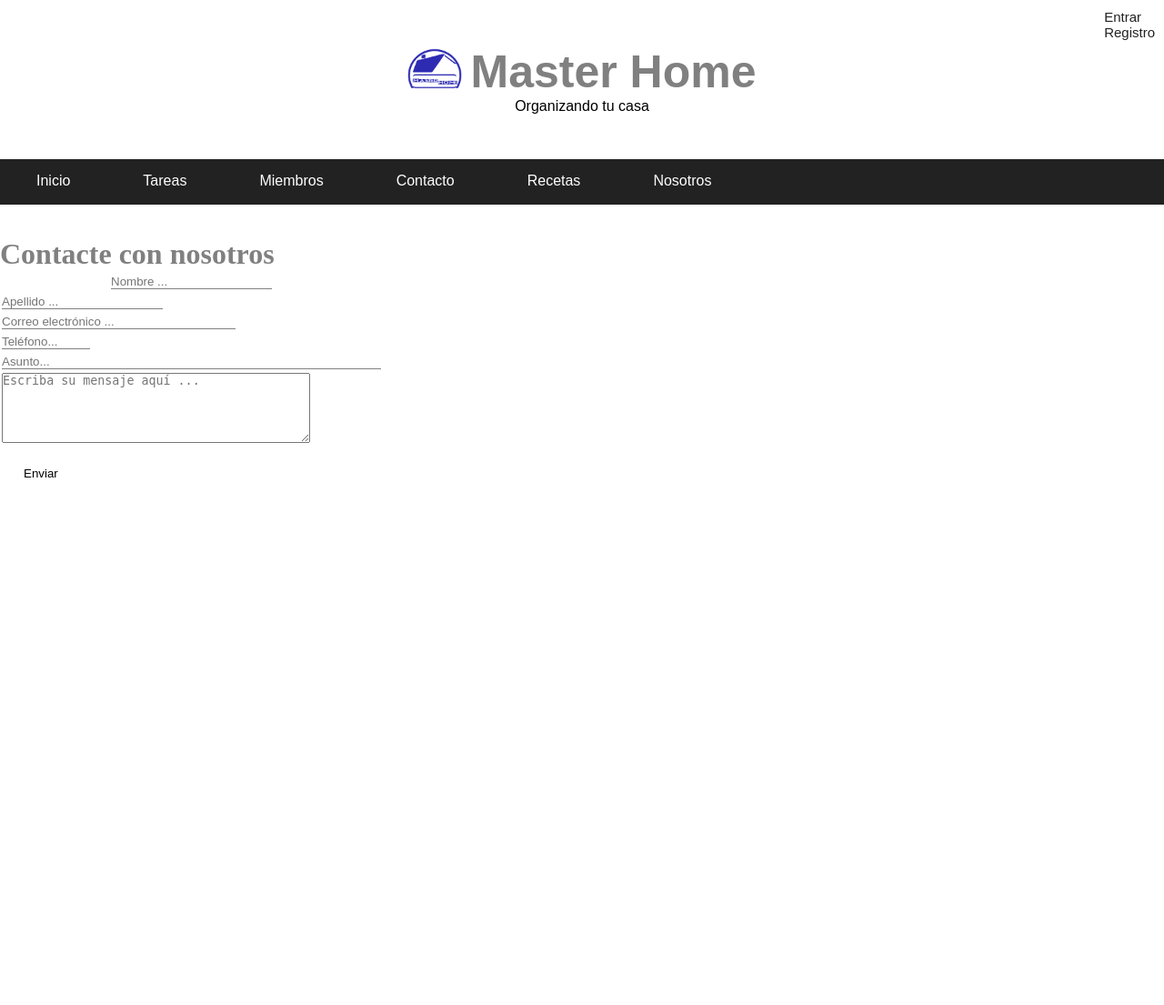
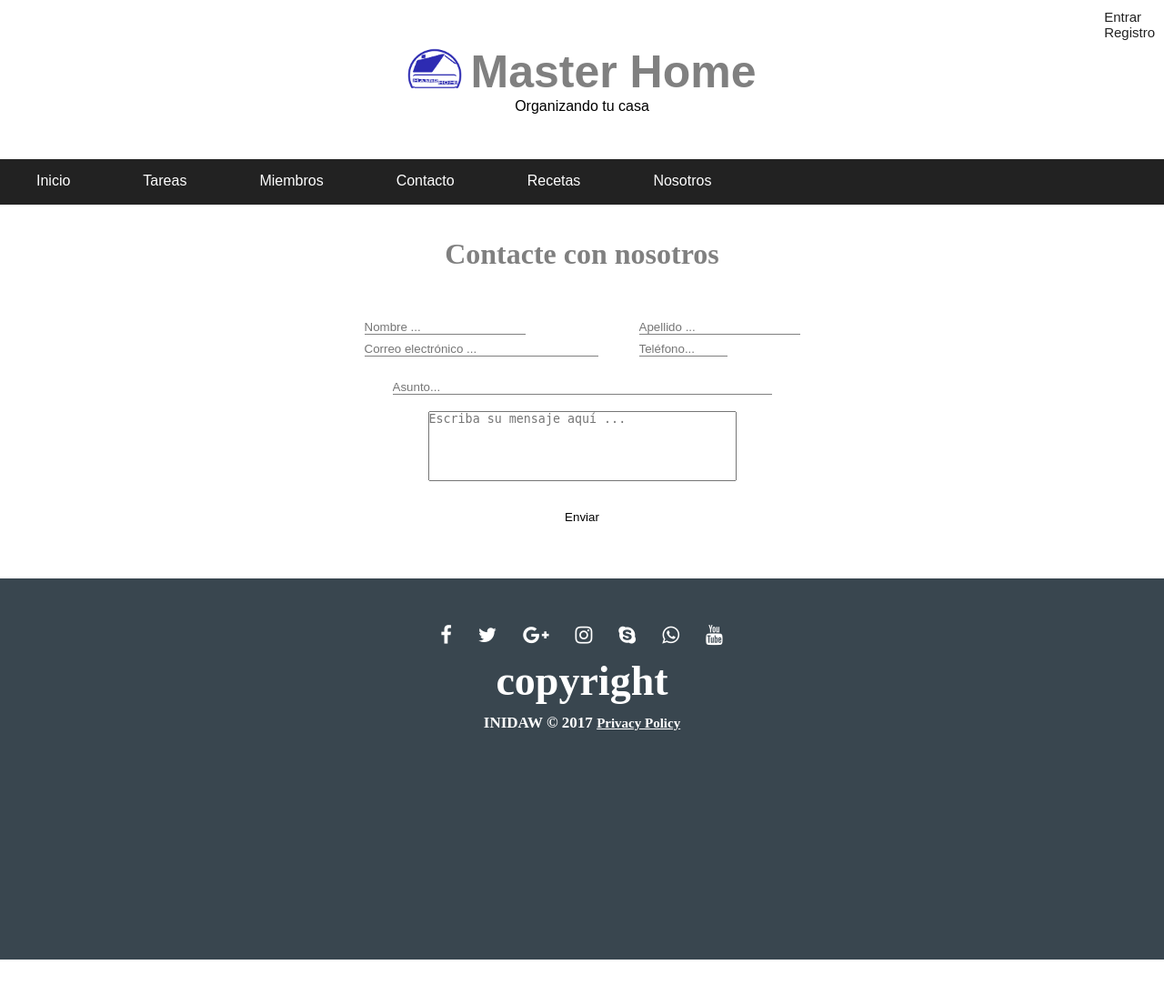
Before and after one commit to pfBatalla/MasterHome, a PHP site: page /contactenos.php in a window 1280 px wide. Shown: the whole page at 91% size. Before the commit the page ends 525 px from the top, so only its background shows below. Run offline with PHP 8.4, Linux system fonts and the light colour scheme.

Commit message:
Add files via upload

```diff
--- a/CSS/estilosRegistros.css
+++ b/CSS/estilosRegistros.css
@@ -40,7 +40,7 @@ input[id=siguiente]:hover{
 #FormularioDatosInicio label{
     font-family: 'Verdana', serif;
 }
-#loguearse{
+#loguearse, #formularioContacto{
     text-align: center;
 }
 #inicioSesion{
@@ -50,6 +50,16 @@ input[id=siguiente]:hover{
     padding: auto;
     background-color: rgba(82, 210, 241, 0.295);
 }
+#tablaContacto{
+    margin-top: 50px;
+    margin-left: auto;
+    margin-right: auto;
+    padding: auto;
+}
+#tablaContacto td{
+    text-align: left;
+}
+
 #bienvenidoRegistro{
     text-align: center;
 }
--- a/CSS/footer.css
+++ b/CSS/footer.css
@@ -4,11 +4,15 @@
 
 footer{
 	background-color: #39464f;
-	padding-bottom: 60px;
-	padding-top: 60px;
+	padding-bottom: 50px;
+	padding-top: 50px;
+	margin-top: 50px;
+	margin-bottom: 50px;
+	text-align: center;
 }
 
 #social a{
+
 	margin-left: 12px;
 	margin-right: 13px;
 	color: #fff;
@@ -16,7 +20,7 @@ footer{
 }
 
 #social a:hover{
-	color: #3bb375;
+	color: aqua;
 }
 
 #footer-text p{
--- a/contactenos.php
+++ b/contactenos.php
@@ -2,7 +2,7 @@
 <html>
 <head>
 	<meta charset="utf-8">
-	<link rel="shortcut icon" type="image/x-icon" href="img/iconMH.png">
+	<link rel="shortcut icon" type="image/x-icon" href="ICONS/iconMH.png">
 	<link rel="stylesheet" type="text/css" href="CSS/estilosRegistros.css">
 	<title>Contactenos- MasterHome</title>
 </head>
@@ -25,43 +25,8 @@ echo "<body>";
 					<td width="300px" align= "center">
 						<input type="text" name="nombre" maxlength="50" size="20" placeholder="Nombre ...">
 					</td>
-				</tr>
-				<tr>
-					<td width="300px"></td>
-				</tr>
-				<tr>
 					<td>
 						<input type="text" name="apellido" maxlength="50" size="20" placeholder="Apellido ...">
-					</td>
-				</tr>
-				<tr>
-					<td width="300px"></td>
-				</tr>
-				<tr>
-					<td>
-						<input type="text" name="correo" maxlength="80" size="30" placeholder="Correo electrónico ...">
-					</td>
-				</tr>
-				<tr>
-					<td width="300px"></td>
-				</tr>
-				<tr>
-					<td>
-						<input type="text" name="tlfn" maxlength="9" size="10" placeholder="Teléfono...">
-					</td>
-				</tr>
-				<tr>
-					<td width="300px"></td>
-				</tr>
-				<tr>
-					<td width="300px"><input type="text" name="asunto" maxlength="30" size="50" placeholder="Asunto..."></td>
-				</tr>
-				<tr>
-					<td width="300px"></td>
-				</tr>
-				<tr>
-					<td>
-						<textarea name="mensaje" maxlength="1000" cols="40" rows="5" placeholder="Escriba su mensaje aquí ... "></textarea>
 					</td>
 				</tr>
 				<tr>
@@ -71,7 +36,12 @@ echo "<body>";
 					<td width="300px"></td>
 				</tr>
 				<tr>
-					<td width="300px"></td>
+					<td>
+						<input type="text" name="correo" maxlength="80" size="30" placeholder="Correo electrónico ...">
+					</td>
+					<td>
+						<input type="text" name="tlfn" maxlength="9" size="10" placeholder="Teléfono...">
+					</td>
 				</tr>
 				<tr>
 					<td width="300px"></td>
@@ -79,14 +49,19 @@ echo "<body>";
 				<tr>
 					<td width="300px"></td>
 				</tr>
-				<tr>
-					<td>
-						<input type="submit" id="siguiente" name="enviar" value="Enviar">
-					</td>
-				</tr>
 			</table>
+			<br>
+			<input type="text" name="asunto" maxlength="30" size="50" placeholder="Asunto...">
+			<br><br>
+			<textarea name="mensaje" maxlength="1000" cols="40" rows="5" placeholder="Escriba su mensaje aquí ... " style="resize:none"></textarea>
+			<br><br>
+			<input type="submit" id="siguiente" name="enviar" value="Enviar">
 		</form>
 	</div>
 
+	<?php
+		include('footer.php');
+		pie();
+	?>
 </body>
 </html>
--- a/footer.php
+++ b/footer.php
@@ -18,7 +18,7 @@ function pie(){
 		</div>
 		<div id="footer-text">
 			<strong><p id="copyright">Copyright</p></strong>
-			<p>Init DAW &copy; 2017 <a href="#">Privacy Policy</a></p>
+			<p>IniDAW &copy; 2017 <a href="#">Privacy Policy</a></p>
 		</div>
 	<footer>
 <?php
--- a/login.php
+++ b/login.php
@@ -82,5 +82,9 @@
 
 	}
 ?>
+<?php
+	include('footer.php');
+	pie();
+?>
 </body>
 </html>
--- a/miembros.php
+++ b/miembros.php
@@ -14,5 +14,9 @@ echo "</header>";
 echo "<br>";
 echo "<body>";
 ?>
+<?php
+	include('footer.php');
+	pie();
+?>
 </body>
 </html>
--- a/tareas.php
+++ b/tareas.php
@@ -14,5 +14,9 @@ echo "</header>";
 echo "<br>";
 echo "<body>";
 ?>
+<?php
+	include('footer.php');
+	pie();
+?>
 </body>
 </html>
```
Also changed, not shown: funciones.php (+12 -13 lines), index.php (+6 -3 lines), registro.php (added, +51 -0 lines), registroDatosInicio.php (+7 -3 lines), registroFamiliares.php (+12 -3 lines).
